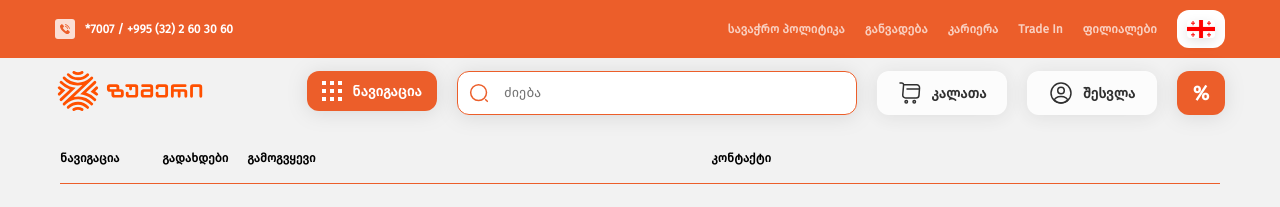
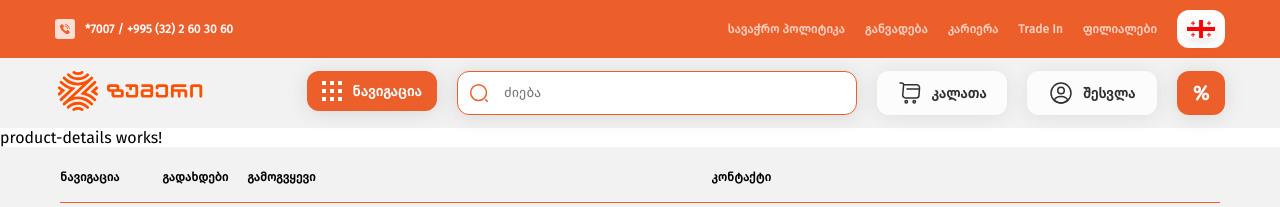
Before and after one commit to NikaPuturidze/Zoommer, an Angular app in the folder webapp/: page /products/1/1/1 in a window 1280 px wide. Before the commit this address led to /. Shown: the top 207 px of the page. Built offline with nearby package versions, Linux system fonts and the light colour scheme.

Commit message:
Fix: Resovled dependency version conflict

```diff
--- a/webapp/package.json
+++ b/webapp/package.json
@@ -18,7 +18,6 @@
     "@angular/platform-browser": "^19.2.0",
     "@angular/platform-browser-dynamic": "^19.2.0",
     "@angular/router": "^19.2.0",
-    "ng-image-slider": "3.0.1",
     "rxjs": "~7.8.0",
     "swiper": "^11.2.5",
     "tslib": "^2.3.0",
--- a/webapp/src/app/app.routes.ts
+++ b/webapp/src/app/app.routes.ts
@@ -1,9 +1,15 @@
 import { Routes } from '@angular/router'
 import { MainComponent } from './main/main.component'
+import { ProductDetailsComponent } from './product-details/product-details.component'
 export const routes: Routes = [
   {
     path: '',
     component: MainComponent,
     title: 'Zoommer.ge',
   },
+  {
+    path: 'products/:productCategory/:subCategory/:id',
+    component: ProductDetailsComponent,
+    title: 'Zoommer.ge',
+  },
 ]
--- /dev/null
+++ b/webapp/src/app/product-details/product-details.component.html
@@ -0,0 +1 @@
+<p>product-details works!</p>
```
Also changed, not shown: webapp/src/app/product-details/product-details.component.ts (added, +9 -0 lines), webapp/src/app/product-details/product-details.component.scss (added).
